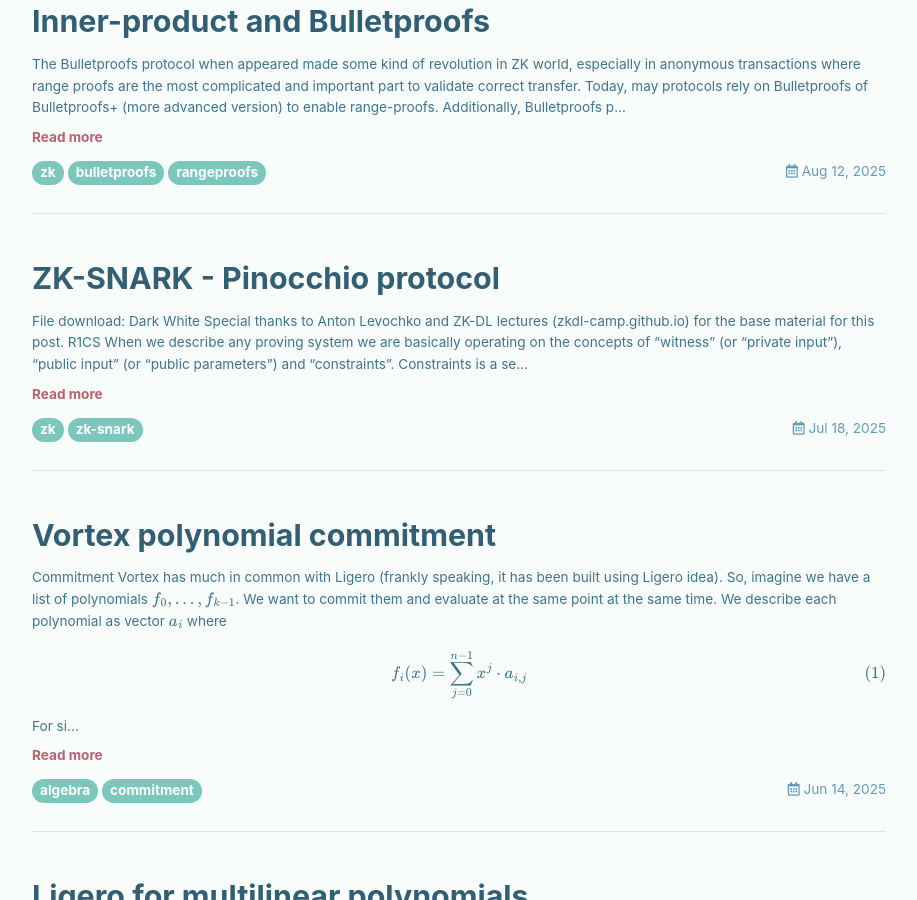
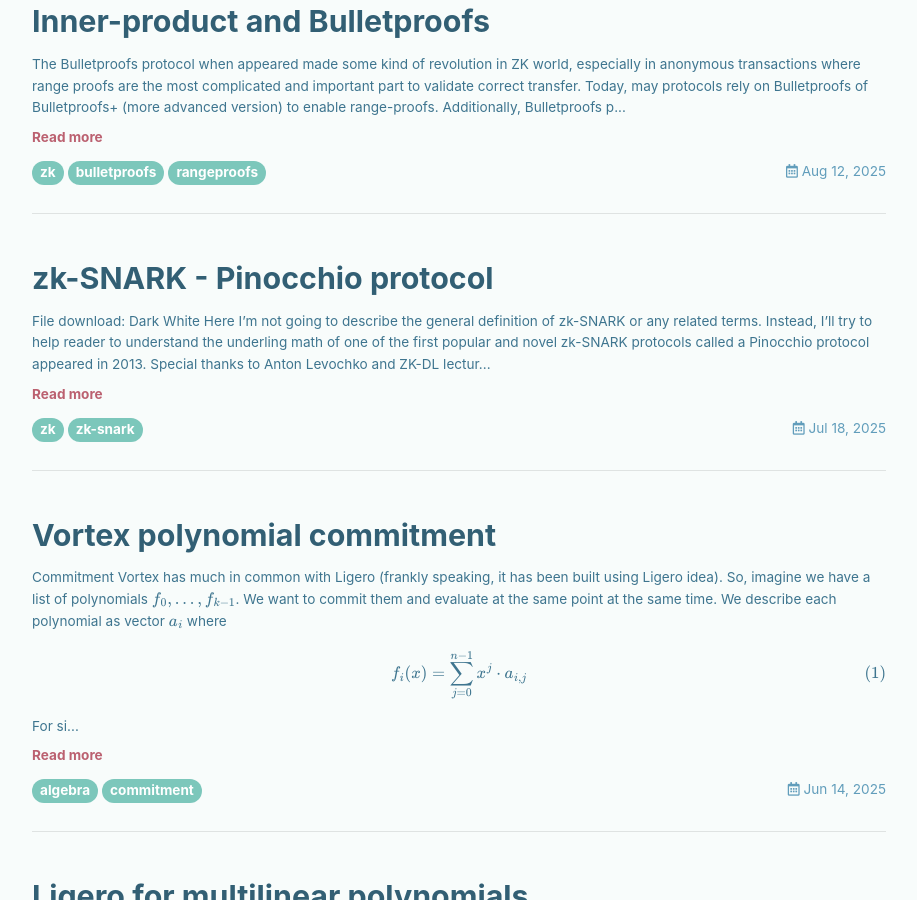
Before and after one commit to olegfomenko/blog, a Jekyll site: the page built from index.html, in a window 1280 px wide and 900 px high, scrolled down 913 px. Shown: the whole window, without its empty margins (181-1098 px from the left). Built offline with Jekyll 4.4.1, drawn with Linux system fonts in a browser that asks for light colours; nearby versions of some CDN libraries; the list of posts is cut into pages by our own code.

Commit message:
adding snark

```diff
--- a/_posts/2025-07-18-zksnark.md
+++ b/_posts/2025-07-18-zksnark.md
@@ -1,5 +1,5 @@
 ---
-title: ZK-SNARK - Pinocchio protocol
+title: zk-SNARK - Pinocchio protocol
 draft: false
 tags:
   - zk
@@ -12,9 +12,12 @@ File download:
 
 ![ZK-SNARK cheatsheet](/assets/images/zk-snark.png){:.shadow.rounded}
 
-<p class="message">
-Special thanks to Anton Levochko and ZK-DL lectures (zkdl-camp.github.io) for the base material for this post.
-</p>
+
+> Here I'm not going to describe the general definition of zk-SNARK or any related terms. Instead, I'll try to help reader
+to understand the underling math of one of the first popular and novel zk-SNARK protocols called a Pinocchio protocol appeared in
+[2013](https://eprint.iacr.org/2013/279.pdf).
+>
+> Special thanks to Anton Levochko and ZK-DL lectures (zkdl-camp.github.io) for the base material for this post.
 
 # R1CS
 
```
Also changed, not shown: other parts of _posts/2025-07-18-zksnark.md (+3 -3 lines).
